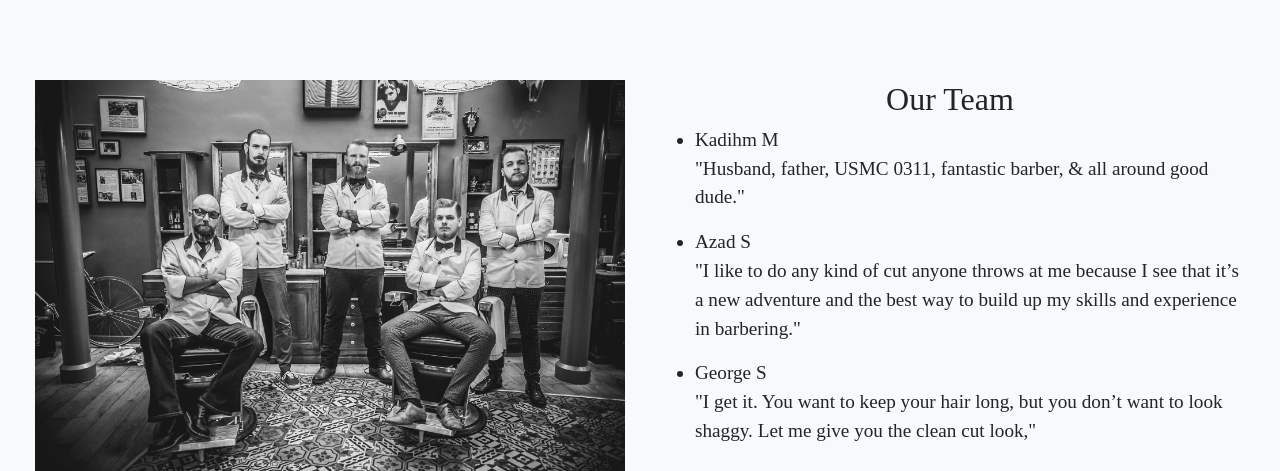
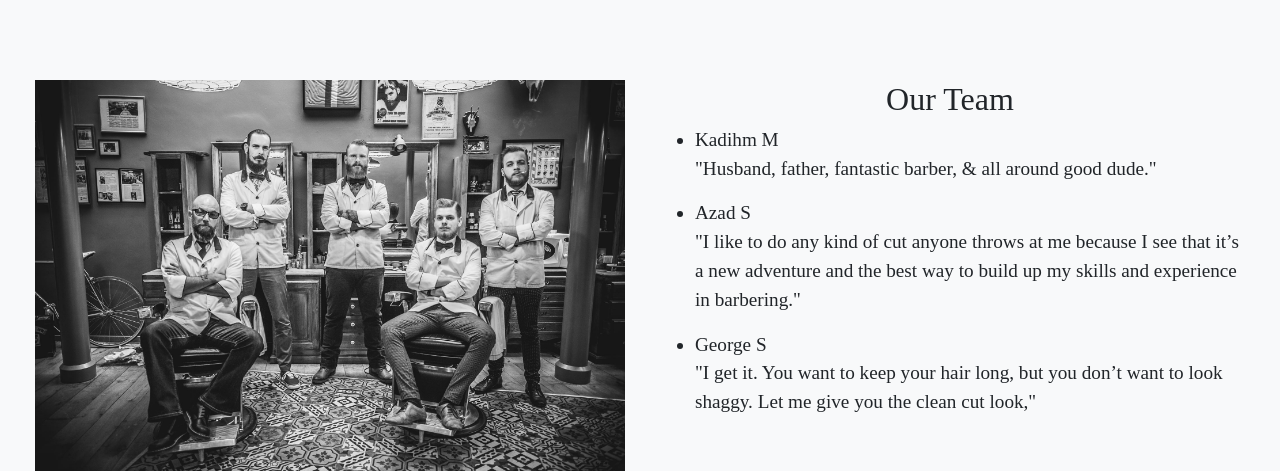
Before and after one commit to syadallah/Longwood-Barbershop, a Django app: template barbers/templates/barbers/login.html in a window 1280 px wide. Shown: the part 2261-2732 px from the top of the page. Run offline with Django 3.2, Linux system fonts and the light colour scheme; the template is opened without the code that fills it, so the values that code supplies are empty; some libraries are stand-ins or nearby versions; some web fonts are replaced.

Commit message:
Change Khadim the barber description

```diff
--- a/barbers/templates/barbers/index.html
+++ b/barbers/templates/barbers/index.html
@@ -10,6 +10,8 @@
 <!-- Body -->
 {% block body %}
 <!-- Navbar -->
+
+  <div id="csrf">{% csrf_token %}</div>
 <div class="collapse" id="navbarHeader">
  <div class="container-fluid text-center">
    <div class="row no-gutters">
@@ -40,6 +42,7 @@
  </div>
  </div>
  </div>
+
  <!-- Navbar -->
 
 <nav class="navbar navbar-expand-lg navbar-dark bg-dark border">
--- a/barbers/templates/barbers/login.html
+++ b/barbers/templates/barbers/login.html
@@ -70,7 +70,7 @@
     <div class="col-sm-6">
       <h2 class="text-center">Our Team</h2>
       <ul>
-        <li>Kadihm M <p>"Husband, father, USMC 0311, fantastic barber, & all around good dude."</p> </li>
+        <li>Kadihm M <p>"Husband, father, fantastic barber, & all around good dude."</p> </li>
         <li>Azad S  <p>"I like to do any kind of cut anyone throws at me because I see that it’s a new adventure and the best way to build up my skills and experience in barbering."</p></li>
         <li>George S  <p>"I get it. You want to keep your hair long, but you don’t want to look shaggy. Let me give you the clean cut look,"</p>
        </li>
```
